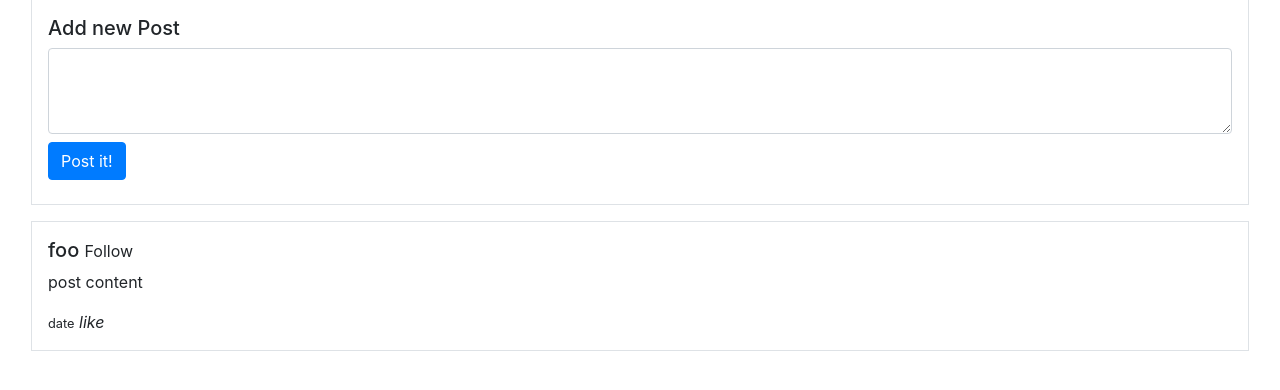
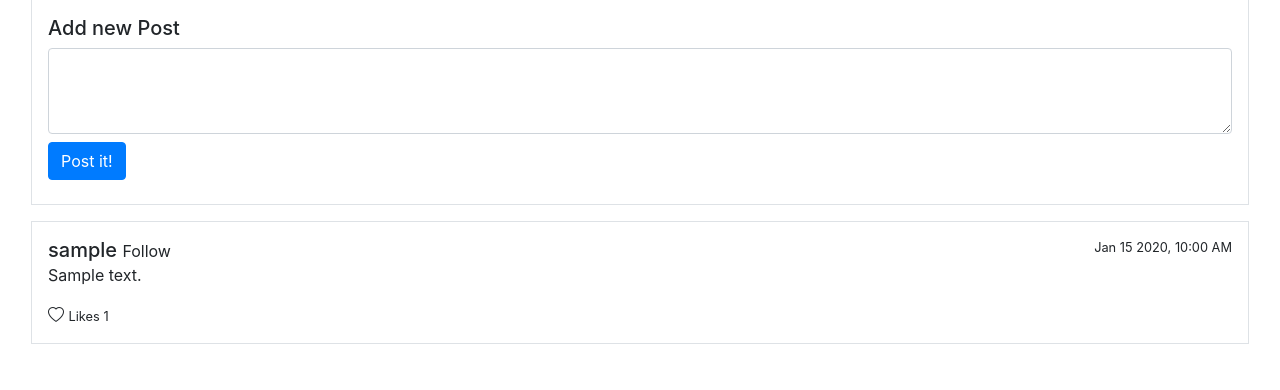
Before and after one commit to GhasemiTaheri/twitter_clone, a Django app: page / in a window 1280 px wide. Shown: the part 111-501 px from the top of the page. Run offline with Django 3.2, Linux system fonts and the light colour scheme; tables that the repository leaves empty hold one stand-in row (values such as "Sample post"); some libraries are stand-ins or nearby versions.

Commit message:
add all post load from server feature

```diff
--- a/network/models.py
+++ b/network/models.py
@@ -11,3 +11,13 @@ class Post(models.Model):
     create_date = models.DateTimeField(auto_now_add=True)
     owner = models.ForeignKey(to=User, on_delete=models.CASCADE, related_name="post_owner")
     likes = models.ManyToManyField(to=User, related_name="user_like")
+
+    def serialize(self, user):
+        return {
+            "id": self.id,
+            "text": self.text,
+            "create_date": self.create_date.strftime("%b %d %Y, %I:%M %p"),
+            "owner": self.owner.username,
+            "likes": self.likes.count(),
+            # "you_like_this": self.likes.filter(user_like=user) if True else False,
+        }
--- a/network/static/network/script.js
+++ b/network/static/network/script.js
@@ -4,7 +4,7 @@ document.addEventListener("DOMContentLoaded", function () {
         const post_content = document.querySelector("#new-post-content");
         if (post_content.value.trim()) {
 
-            fetch("new_post", {
+            fetch("/new_post", {
                 method: "post",
                 body: JSON.stringify({
                     post_content: post_content.value,
@@ -17,4 +17,25 @@ document.addEventListener("DOMContentLoaded", function () {
 
         }
     }
+    load_all_post();
 });
+
+function load_all_post() {
+
+    const all_post = document.querySelector("#all-posts");
+
+    fetch("/all_post")
+        .then(response => response.json())
+        .then(data => {
+            data.forEach(post => {
+                let node = document.createElement("div");
+                node.className = "post border m-3 p-3";
+                node.innerHTML = `<div><h5>${post.owner} <small>Follow</small></h5><small style="float: right;">${post.create_date}</small> </div>
+                                <p>${post.text}</p>
+                                <i class="bi bi-heart" title="like"></i>
+                                <small>Likes ${post.likes}</small>`;
+
+                all_post.append(node);
+            });
+        });
+}
--- a/network/static/network/styles.css
+++ b/network/static/network/styles.css
@@ -0,0 +1,3 @@
+.post h5 {
+    display: inline;
+}
--- a/network/templates/network/index.html
+++ b/network/templates/network/index.html
@@ -11,13 +11,6 @@
                 <button type="submit" class="btn btn-primary mb-2">Post it!</button>
             </form>
         </div>
-
-        <div class="post border m-3 p-3">
-            <h5>foo <small>Follow</small></h5>
-            <p>post content</p>
-            <small>date</small>
-            <i>like</i>
-        </div>
     </div>
 
 {% endblock %}
--- a/network/templates/network/layout.html
+++ b/network/templates/network/layout.html
@@ -6,6 +6,7 @@
     <title>{% block title %}Social Network{% endblock %}</title>
     <link rel="stylesheet" href="https://stackpath.bootstrapcdn.com/bootstrap/4.4.1/css/bootstrap.min.css"
           integrity="sha384-Vkoo8x4CGsO3+Hhxv8T/Q5PaXtkKtu6ug5TOeNV6gBiFeWPGFN9MuhOf23Q9Ifjh" crossorigin="anonymous">
+    <link rel="stylesheet" href="https://cdn.jsdelivr.net/npm/bootstrap-icons@1.8.1/font/bootstrap-icons.css">
     <link href="{% static 'network/styles.css' %}" rel="stylesheet">
 </head>
 <body>
--- a/network/urls.py
+++ b/network/urls.py
@@ -1,4 +1,3 @@
-
 from django.urls import path
 
 from . import views
@@ -9,4 +8,5 @@ urlpatterns = [
     path("logout", views.logout_view, name="logout"),
     path("register", views.register, name="register"),
     path("new_post", views.new_post, name="new_post"),
+    path("all_post", views.all_post, name="all_post"),
 ]
--- a/network/views.py
+++ b/network/views.py
@@ -75,3 +75,15 @@ def new_post(request):
     post = Post.objects.create(text=data['post_content'], owner_id=request.user.id)
     post.save()
     return JsonResponse({"success": "post add successfully"}, status=201)
+
+
+@csrf_exempt
+def all_post(request):
+    if request.method != "GET":
+        return JsonResponse({"error": "Get request required."}, status=400)
+
+    start = int(request.GET.get('start') or 0)
+    end = int(request.GET.get('end') or start + 10)
+    posts = Post.objects.all().order_by("-create_date")[start:end]
+
+    return JsonResponse([post.serialize(request.user) for post in posts], safe=False)
```
